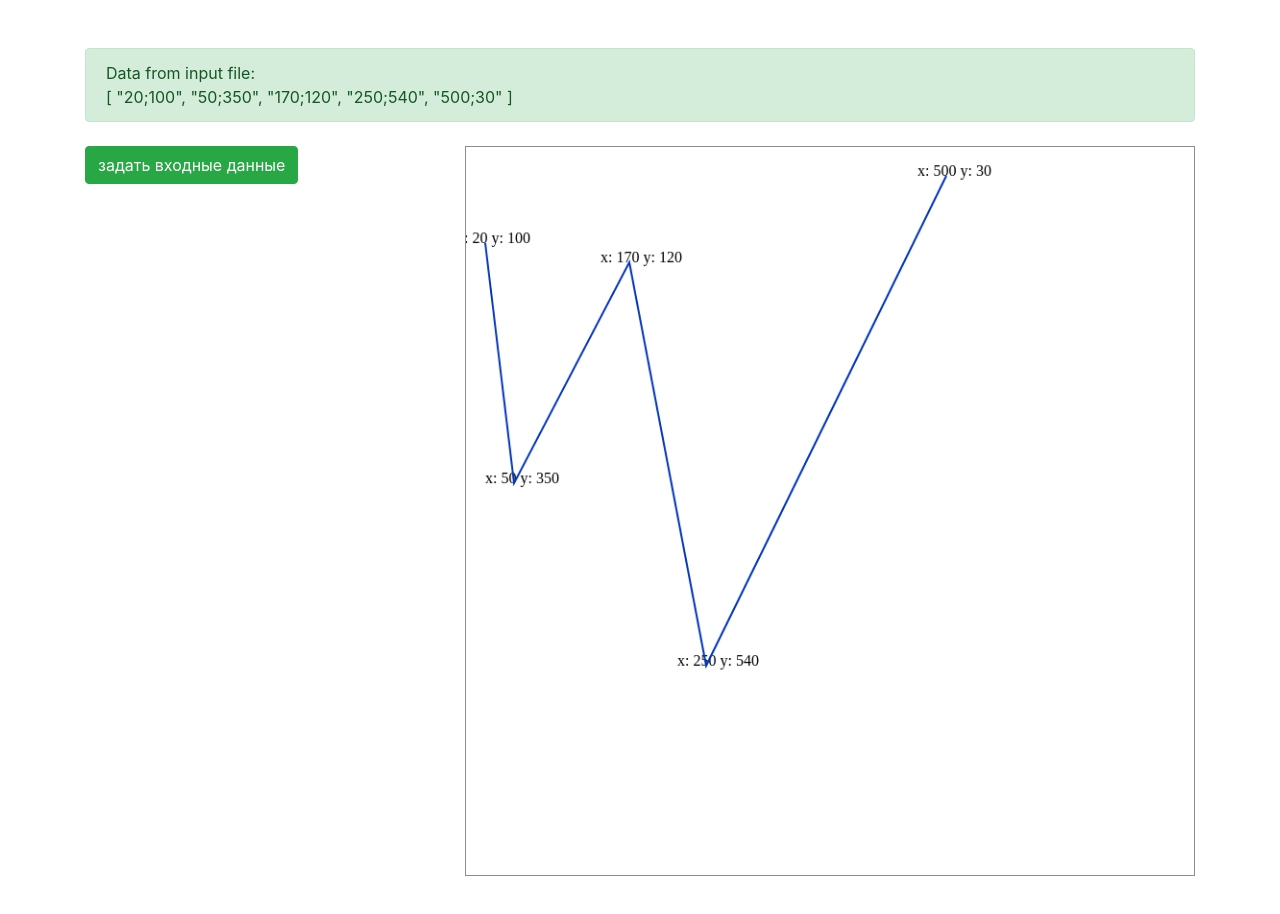
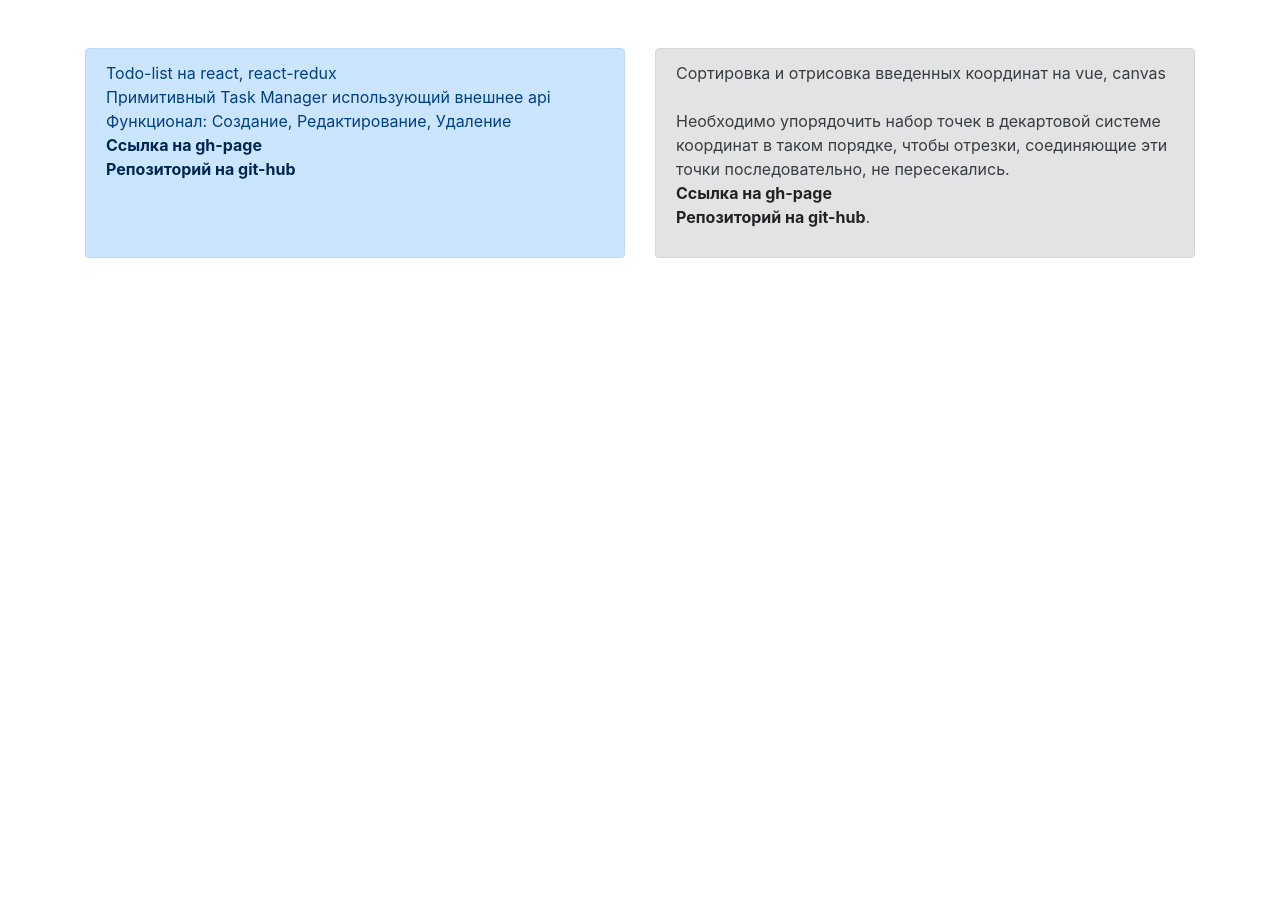
Before and after one commit to arctic-hare/arctic-hare.github.io, a plain HTML site: page index.html in a window 1280 px wide. After the commit the page ends 800 px from the top, so only its background shows below. Drawn offline with nearby package versions, Linux system fonts and the light colour scheme.

Commit message:
github links

```diff
--- a/app.js
+++ /dev/null
@@ -1,102 +0,0 @@
-(async function () {
-
-  const dataSort = (arr) => {
-    return arr.sort((a, b) => {
-      if (+a.x > +b.x) {
-        return 1;
-      }
-      if (+a.x < +b.x) {
-        return -1;
-      }
-
-      return +a.y - +b.y;
-    });
-  };
-
-  function normalizeCoords(dataObj) {
-    let arrayCoords = dataObj.map(str => {
-      const arr = str.split(';');
-      return {
-        x: +arr[0],
-        y: +arr[1]
-      }
-    });
-
-    return dataSort(arrayCoords)
-  }
-
-
-
-
-  let staticCtx, dynamicCtx;
-
-  function lineRender(data, ctx) {
-    ctx.font = 'normal 16px serif';
-    ctx.moveTo(data[0].x,data[0].y);
-    ctx.fillText( 'x: ' + data[0].x + ' y: ' + data[0].y, data[0].x -30, data[0].y);
-    data.forEach((item, i) => {
-      if(i) {
-        ctx.lineTo(item.x,item.y);
-        ctx.fillText( 'x: ' + item.x + ' y: ' + item.y, item.x -30, item.y);
-      }
-    });
-    ctx.lineWidth = 2;
-    ctx.stroke();
-  }
-
-  function validate(array) {
-    return array.filter(item => item.x && !isNaN(item.x) && item.y && !isNaN(item.y))
-  }
-
-  let response = await fetch('input.json');
-
-  if (response.ok) { // если HTTP-статус в диапазоне 200-299
-                     // получаем тело ответа (см. про этот метод ниже)
-
-
-    let json = await response.json();
-    console.log(json);
-
-    new Vue({
-      el: '#app',
-      data: {
-        testCoords: normalizeCoords(Object.values(json)),
-        userCoordsListEnter: [{x: '', y: ''}],
-        userCoordsListOutput: null,
-        isShowEnterData: false,
-      },
-      methods: {
-        showForm() {
-          this.isShowEnterData = !this.isShowEnterData
-        },
-        addItemForm() {
-          this.userCoordsListEnter.push({x: '', y: ''})
-        },
-        processingForm() {
-          const processedData = dataSort(validate(this.userCoordsListEnter.map(item => {
-            return {...item}
-          })));
-          lineRender(processedData, dynamicCtx);
-          this.userCoordsListOutput = processedData
-        },
-        join(array) {
-          return array.map(item => item.x + ';' + item.y)
-        },
-      },
-
-      mounted: function () {
-        dynamicCtx = document.getElementById('dynamic').getContext('2d');
-        staticCtx = document.getElementById('static').getContext('2d');
-
-        dynamicCtx.strokeStyle = '#b80d14';
-        staticCtx.strokeStyle = '#0036b8';
-        lineRender(this.testCoords, staticCtx);
-      }
-    });
-
-  } else {
-    alert("Ошибка HTTP: " + response.status);
-  }
-
-
-})();
--- a/index.html
+++ b/index.html
@@ -1,96 +1,33 @@
 <!DOCTYPE html>
 <html lang="en">
 <head>
-    <meta charset="utf-8">
-    <meta http-equiv="X-UA-Compatible" content="IE=edge">
-    <meta name="viewport" content="width=device-width,initial-scale=1.0">
-    <title>test</title>
-    <script src="https://cdn.jsdelivr.net/npm/vue/dist/vue.js"></script>
-    <script src="https://cdn.jsdelivr.net/npm/chart.js@2.8.0"></script>
-    <link rel="stylesheet" href="https://maxcdn.bootstrapcdn.com/bootstrap/4.0.0/css/bootstrap.min.css" integrity="sha384-Gn5384xqQ1aoWXA+058RXPxPg6fy4IWvTNh0E263XmFcJlSAwiGgFAW/dAiS6JXm" crossorigin="anonymous">
+  <meta charset="UTF-8">
+  <title>Title</title>
+  <link rel="stylesheet" href="https://maxcdn.bootstrapcdn.com/bootstrap/4.0.0/css/bootstrap.min.css" integrity="sha384-Gn5384xqQ1aoWXA+058RXPxPg6fy4IWvTNh0E263XmFcJlSAwiGgFAW/dAiS6JXm" crossorigin="anonymous">
 </head>
 <body>
-<style>
-    #static, #dynamic, .canvas {
-        width: 730px;
-        height: 730px;
-    }
-    #static, #dynamic {
-        position: absolute;
-    }
-    .canvas {
-        position: relative;
-        border: 1px solid #8d8d8d;
-    }
-
-</style>
-<div id="app" class="container py-5">
-    <div class="alert alert-success">
-        <div>Data from input file: </div>
-        {{ join(testCoords) }}
+<div class="container">
+  <div class="row py-5 align-items-stretch">
+    <div class="col-12 col-md-6">
+      <div class="alert alert-primary h-100" role="alert">
+        Todo-list на react, react-redux <br>
+        Примитивный Task Manager использующий внешнее api
+        Функционал: Создание, Редактирование, Удаление <br>
+        <a href="https://arctic-hare.github.io/todo-list" class="alert-link">Ссылка на gh-page</a><br>
+        <a href="https://github.com/arctic-hare/todo-list" class="alert-link">Репозиторий на git-hub</a>
+      </div>
     </div>
-    <div v-if="userCoordsListOutput">
-        <div v-if="userCoordsListOutput.length" class="alert alert-info">
-            <div>Data from user: </div>
-            {{ join(userCoordsListOutput) }}
-        </div>
-        <div v-else class="alert alert-danger">
-            <div>Data fom user: </div>
-            Нет введено корректных данных
-        </div>
+    <div class="col-12 col-md-6">
+      <div class="alert alert-secondary h-100" role="alert">
+        Сортировка и отрисовка введенных координат на vue, canvas<br><br>
+        Необходимо упорядочить набор точек в декартовой системе координат в таком порядке,
+        чтобы отрезки, соединяющие эти точки последовательно, не пересекались.
+        <br>
+        <a href="https://arctic-hare.github.io/test-coordinate" class="alert-link">Ссылка на gh-page</a>   <br>
+        <a href="https://github.com/arctic-hare/test-coordinate" class="alert-link">Репозиторий на git-hub</a>.
+      </div>
     </div>
-
-
-    <div class="row mt-4">
-        <div class="col-4 ">
-            <button type="button"
-                    class="btn btn-success"
-                    @click="showForm"
-            >задать входные данные</button>
-            <div v-if="isShowEnterData" >
-                <div v-for="(item, i) in userCoordsListEnter"
-                >
-                    <div class="d-flex">
-                        <div class="form-group">
-                            <label :for="'item_' + i">Kоордината X</label>
-                            <input type="number"
-                                   :id="'item_x_' + i"
-                                   v-model="item.x"
-                                   class="form-control"
-                            >
-                        </div>
-                        <div class="form-group ml-3">
-                            <label :for="'item_' + i">Kоордината Y</label>
-                            <input type="number"
-                                   :id="'item_y_' + i"
-                                   v-model="item.y"
-                                   class="form-control"
-                            >
-                        </div>
-                    </div>
-                </div>
-                <div class="d-flex">
-                    <button type="button"
-                            class="btn btn-success"
-                            @click="addItemForm"
-                    >добавить точку</button>
-                    <button type="button"
-                            class="btn btn-dark ml-auto"
-                            @click="processingForm"
-                    >обработать</button>
-                </div>
-            </div>
-        </div>
-        <div class="col-8">
-            <div class="canvas">
-                <canvas id="static" height="760" width="760"></canvas>
-                <canvas id="dynamic" height="760" width="760"></canvas>
-            </div>
-        </div>
-    </div>
-
+  </div>
 </div>
-
-<script src="app.js"></script>
 </body>
 </html>
--- a/input.json
+++ /dev/null
@@ -1,7 +0,0 @@
-{
-  "1": "500;30",
-  "2": "20;100",
-  "3": "250;540",
-  "4": "170;120",
-  "5": "50;350"
-}
```
Also changed, not shown: 1 other file.
